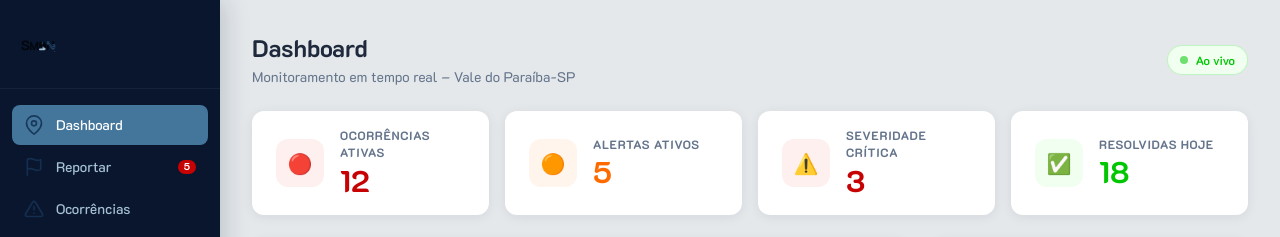
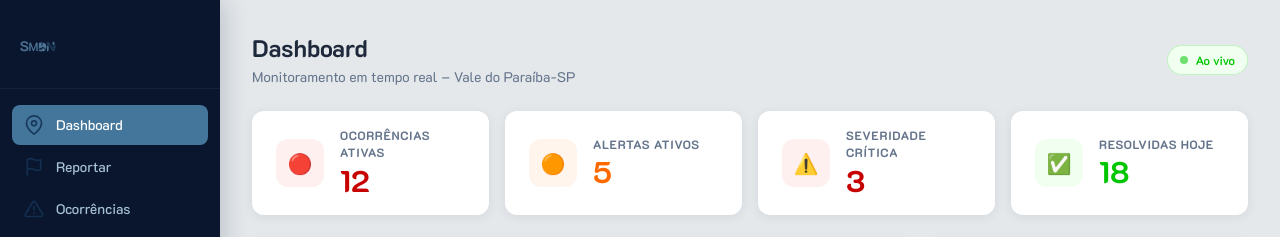
Before and after one commit to viniciuswilliandearaujo/SMDN-Painel, a React (Vite) app: page / in a window 1280 px wide. Both pictures are taken after typing "name@example.com", "Sample123" into the empty fields and a click on the button "Entrar". Shown: the top 237 px of the page. Built offline with nearby package versions, Linux system fonts and the light colour scheme.

Commit message:
arrumendo menu

```diff
--- a/src/components/Sidebar.jsx
+++ b/src/components/Sidebar.jsx
@@ -50,7 +50,7 @@ export default function Sidebar({ currentScreen, setCurrentScreen, onLogout }) {
       {/* Brand */}
       <div className="px-5 pt-7 pb-6 border-b border-white/5">
         <div className="flex items-center gap-3">
-          <img src="/src/assets/logo.svg" alt="SMDN Logo" className="w-9 h-9 flex-shrink-0"/>
+          <img src="/src/assets/logo-claro.svg" alt="SMDN Logo" className="w-9 h-9 flex-shrink-0"/>
         </div>
       </div>
 
@@ -72,9 +72,6 @@ export default function Sidebar({ currentScreen, setCurrentScreen, onLogout }) {
             >
               <span className={active ? 'text-white' : 'text-text-on-dark opacity-70'}>{item.icon}</span>
               <span className="truncate">{item.label}</span>
-              {item.id === 'reportar' && (
-                <span className="ml-auto bg-status-critical text-white text-[10px] font-bold px-1.5 py-0.5 rounded-badge leading-none">5</span>
-              )}
             </button>
           )
         })}
--- a/src/index.css
+++ b/src/index.css
@@ -9,7 +9,7 @@
   --text-main: #44769b;
   --text-on-dark: #a6c1d4;
   --action-inactive: #18395c;
-  --status-critical: #c60202;
+  --status-critical: S#c60202;
   --status-severe: #ff6a00;
   --status-regular: #cab900;
   --status-success: #02c602;
```
Also changed, not shown: src/assets/logo-claro.svg (added).
